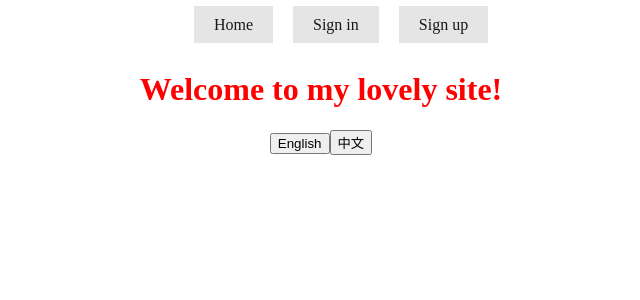
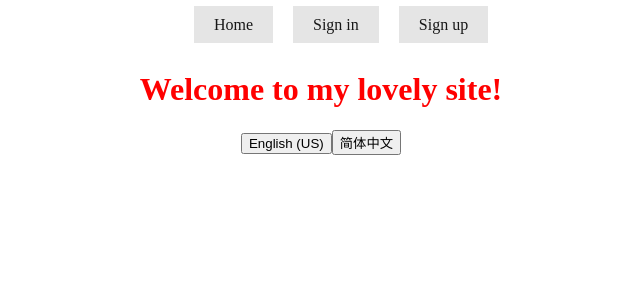
Before and after one commit to hitwhoj/hitwhoj, a Vue app: page / in a window 1280 px wide. Shown: the top 300 px of the page, without its empty margins (319-959 px from the left). Built offline with nearby package versions, Linux system fonts and the light colour scheme; no server answers.

Commit message:
frontend: change i18n name

```diff
--- a/app/server.ts
+++ b/app/server.ts
@@ -129,7 +129,7 @@ app.use(async (ctx) => {
       });
 
     const html = template
-      .replace("<html>", `<html lang="${lang.split('_')[0]}">`)
+      .replace("<html>", `<html lang="${lang}">`)
       .replace(
         `<!-- preload-links -->`,
         isProd ? metadata + initialState + preloadLinks : preloadLinks
--- a/src/App.vue
+++ b/src/App.vue
@@ -30,14 +30,15 @@
     <router-view />
   </div>
   <div class="content">
-    <button @click="changeLang('en_us')">English</button>
-    <button @click="changeLang('zh_cn')">中文</button>
+    <button v-for="lang in langs" @click="changeLang(lang)" :key="lang">
+      {{ getLanguageName(lang) }}
+    </button>
   </div>
 </template>
 
 <script lang="ts" setup>
 import { computed, onMounted, onServerPrefetch } from "vue";
-import { Languages } from "./plugins/i18n/lang";
+import { Languages, getLanguageName } from "./plugins/i18n/lang";
 import { useStore } from "./store";
 
 const store = useStore();
@@ -60,6 +61,8 @@ store.commit("ssr/meta", {
   name: "description",
   content: "This is an example description",
 });
+
+const langs: Array<Languages> = ["en-US", "zh-CN"];
 
 const changeLang = async (lang: Languages) => {
   await store.dispatch("i18n/change_language", lang);
--- a/src/plugins/i18n/lang.ts
+++ b/src/plugins/i18n/lang.ts
@@ -1,18 +1,18 @@
 import en_us from "./translations/en_us";
 
 const fetchLangs = {
-  zh_cn: () => import("./translations/zh_cn"),
+  "zh-CN": () => import("./translations/zh_cn"),
 };
 
 export type OtherLanguages = keyof typeof fetchLangs;
-export type Languages = "en_us" | OtherLanguages;
+export type Languages = "en-US" | OtherLanguages;
 export type Translations = typeof en_us;
 export type TranslateKeys = keyof typeof en_us;
 
 const cachedLangs: { [K in OtherLanguages]?: Translations } = {};
 
 export async function loadLanguage(lang: Languages) {
-  if (lang === "en_us") {
+  if (lang === "en-US") {
     return;
   }
 
@@ -21,12 +21,21 @@ export async function loadLanguage(lang: Languages) {
   }
 }
 
+const name: { [k in Languages]: string } = {
+  "en-US": "English (US)",
+  "zh-CN": "简体中文",
+};
+
+export function getLanguageName(lang: Languages) {
+  return name[lang];
+}
+
 export function translate(
   lang: Languages,
   key: TranslateKeys,
   args: string[] = []
 ) {
-  const trans = lang === "en_us" ? en_us : cachedLangs[lang];
+  const trans = lang === "en-US" ? en_us : cachedLangs[lang];
   if (!trans) {
     console.warn(`Trying to translate before load the language ${lang}`);
     return "???";
--- a/src/store/modules/i18n.ts
+++ b/src/store/modules/i18n.ts
@@ -21,7 +21,7 @@ export type Actions<S = State, G extends AbstractGetter = Getters> = {
 
 export function createI18nModule(_api: API) {
   const state = (): State => ({
-    lang: "en_us",
+    lang: "en-US",
   });
 
   const getters: Getters = {};
```
